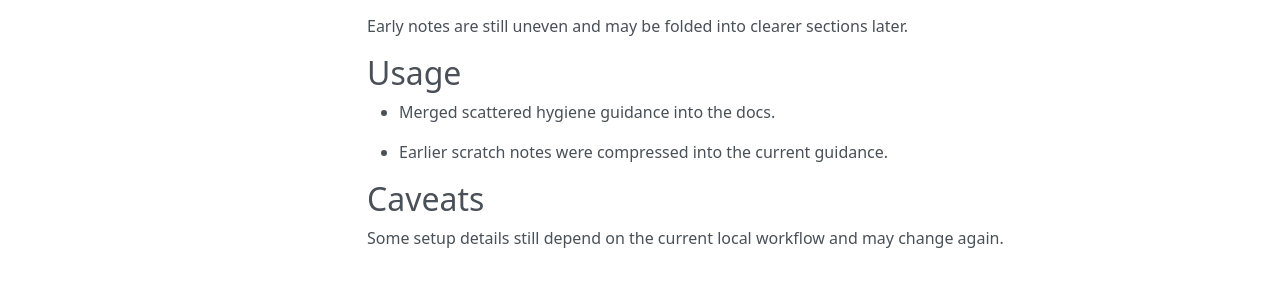
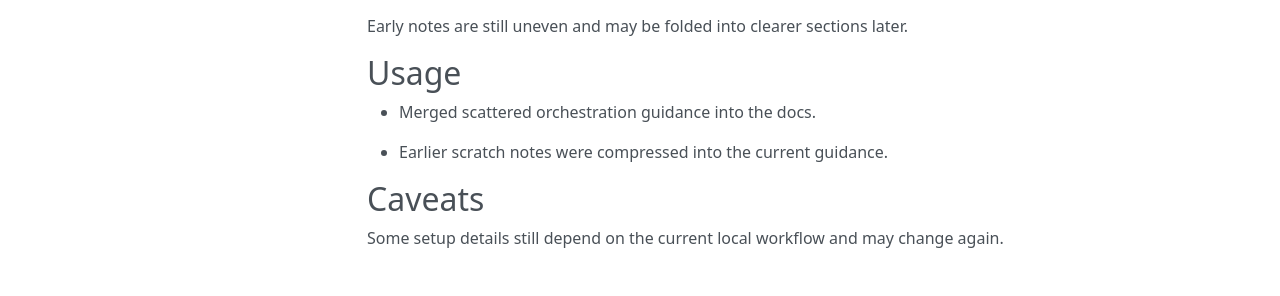
Before and after one commit to sebastianspicker/rae, an MkDocs documentation site: the page built from docs/README.md, in a window 1280 px wide. Shown: the part 340-636 px from the top of the page. Built offline with MkDocs 1.6.1, drawn with Linux system fonts in a browser that asks for light colours; nearby versions of some CDN libraries.

Commit message:
docs(orchestration): document the initial orchestration shape

```diff
--- a/docs/README.md
+++ b/docs/README.md
@@ -11,7 +11,7 @@ This page keeps the current readme guidance concise after earlier rough notes.
 Early notes are still uneven and may be folded into clearer sections later.
 
 ## Usage
-- Merged scattered hygiene guidance into the docs.
+- Merged scattered orchestration guidance into the docs.
 
 - Earlier scratch notes were compressed into the current guidance.
 
```
Also changed, not shown: README.md (+3 -3 lines).
